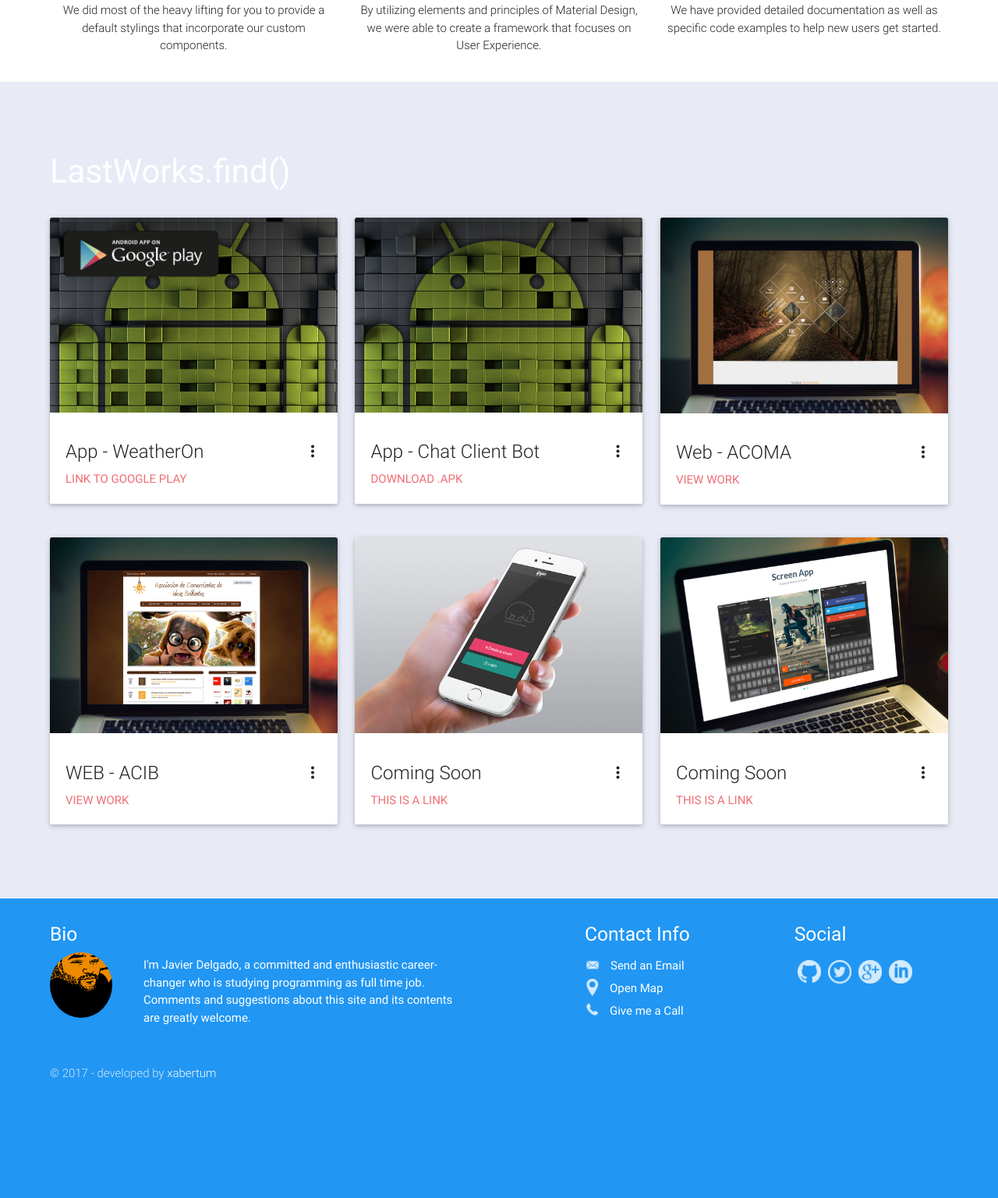
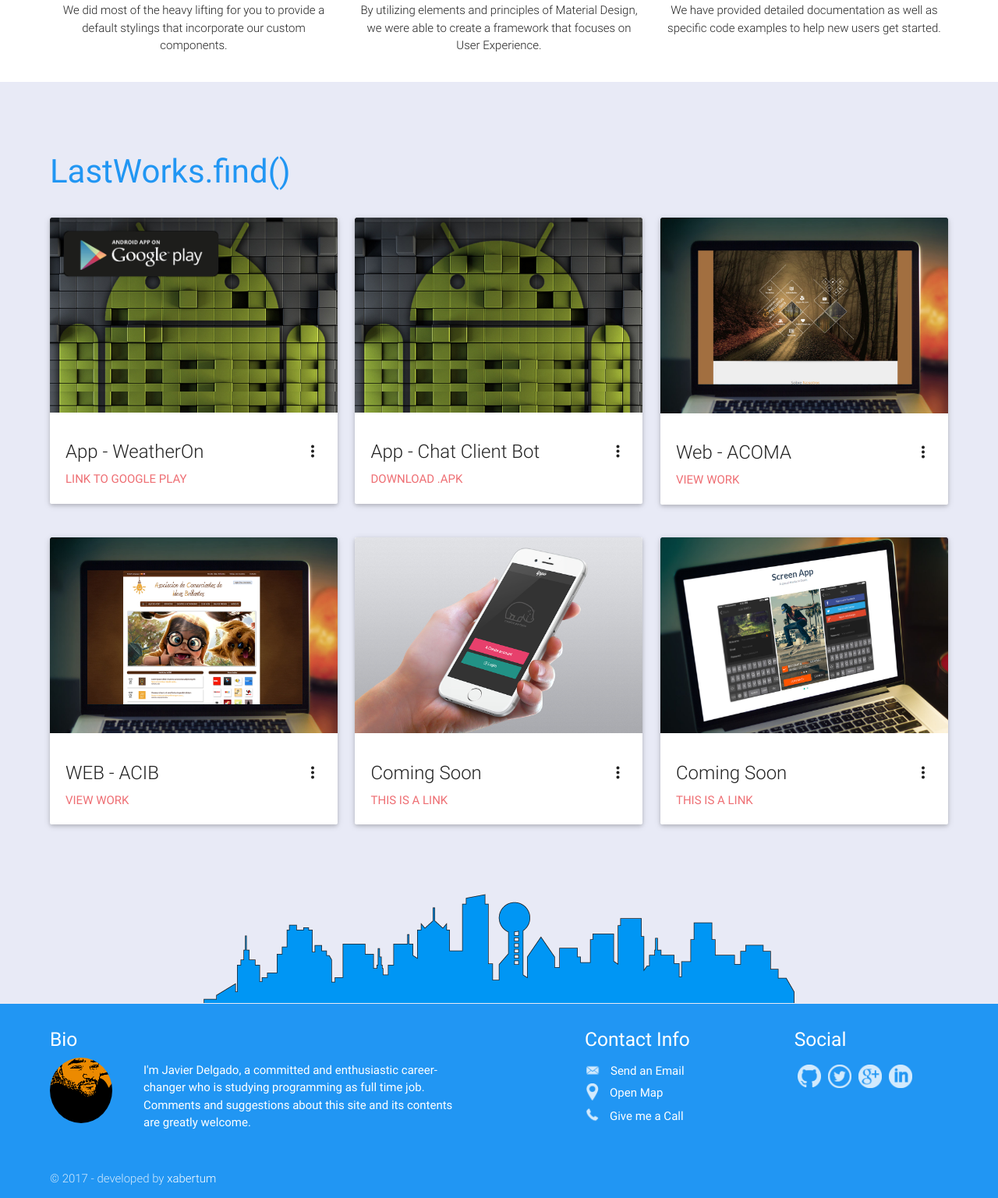
Before and after one commit to xabertum/xabertum.github.io, a PHP site: page /index.html in a window 1280 px wide. Shown: the part 1034-2570 px from the top of the page at 78% size. Before the commit the page ends 2419 px from the top, so only its background shows below. Run offline with PHP 8.4, Linux system fonts and the light colour scheme; some libraries are stand-ins or nearby versions.

Commit message:
Color Changes, added footer image

```diff
--- a/css/style.css
+++ b/css/style.css
@@ -57,7 +57,7 @@
     color: #EE6E73;
 }
 
-.text_b{color: white;}
+.text_b{color: #2196F3;}
 
 .in{font-weight: 400 !important; font-style: normal !important;}
 
@@ -611,38 +611,18 @@ a.colorText {
 
 }
 
-/*WP Posts Section */
 
-#postsWP {
-background: #B8B89F;
+
+
+
+
+
+.footer-img {
+    position: relative;
+    margin: -6px auto;
+}
+.colorBackground {
+    background-color: #E8EAF6;
+    margin-bottom: -20px;
 
 }
-.tituloWP {
-    color: cornsilk;
-
-}
-
-.tituloWP > a {
-	font-size: 26px;
-	color: #025159;
-	text-transform: none;
-}
-
-#cardID {
-padding: 25px;
-
-border-radius: 5px;
-}
-
-#intro2 {
-background: #B8B89F;
-
-
-padding-bottom: 2.5rem;
-}
-
-/*GITHUB plugin */
-
-#intro2 > div > div > div:nth-child(2) > p {
-    padding-bottom: 15px;      color: cornsilk;
-}
--- a/index.html
+++ b/index.html
@@ -212,9 +212,21 @@
         </div>
 
 
+        <!-- FOOTER -->
+        <div class = "row center">
+            <div class="col s12 colorBackground">
+                 <img src="img/Skyline1.png" alt="" class = "responsive-img footer-img">
+            </div>
+        </div>
+
         <footer id="contact" class="page-footer default_color scrollspy">
+
             <div class="container">
+
+
                 <div class="row">
+
+
 
                     <div class="col l6 s12">
                         <h5 class="white-text">Bio</h5>
@@ -258,10 +270,17 @@
 
 
         <script>
-  (function(i,s,o,g,r,a,m){i['GoogleAnalyticsObject']=r;i[r]=i[r]||function(){
-  (i[r].q=i[r].q||[]).push(arguments)},i[r].l=1*new Date();a=s.createElement(o),
-  m=s.getElementsByTagName(o)[0];a.async=1;a.src=g;m.parentNode.insertBefore(a,m)
-  })(window,document,'script','//www.google-analytics.com/analytics.js','ga');
+                    (function (i, s, o, g, r, a, m) {
+                        i['GoogleAnalyticsObject'] = r;
+                        i[r] = i[r] || function () {
+                            (i[r].q = i[r].q || []).push(arguments)
+                        }, i[r].l = 1 * new Date();
+                        a = s.createElement(o),
+                                m = s.getElementsByTagName(o)[0];
+                        a.async = 1;
+                        a.src = g;
+                        m.parentNode.insertBefore(a, m)
+                    })(window, document, 'script', '//www.google-analytics.com/analytics.js', 'ga');
 
                     ga('create', 'UA-58943080-3', 'auto');
                     ga('send', 'pageview');
```
Also changed, not shown: img/Skyline1.png (added), 1 other file. Lines whose indentation alone changed are shown as unchanged.
